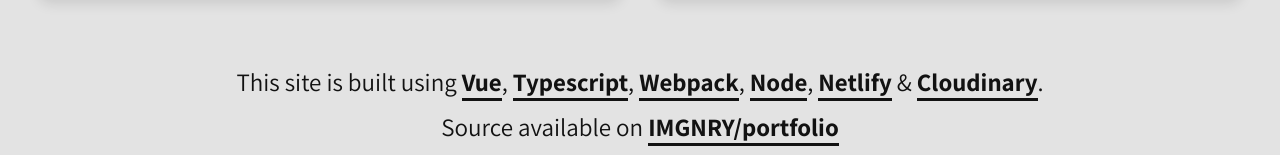
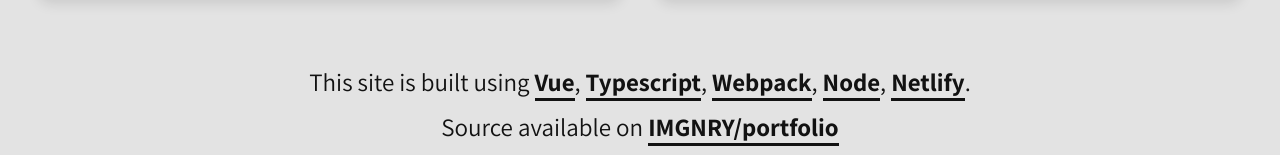
Before and after one commit to IMGNRY/portfolio, a Vue app: page / in a window 1280 px wide. Shown: the part 3513-3668 px from the top of the page. Built offline with nearby package versions, Linux system fonts and the light colour scheme.

Commit message:
removed cloudinary

```diff
--- a/src/App.vue
+++ b/src/App.vue
@@ -39,8 +39,7 @@
                 This site is built using
                 <a href="https://vuejs.org">Vue</a>, <a href="https://www.typescriptlang.org">Typescript</a>,
                 <a href="https://webpack.js.org">Webpack</a>, <a href="https://nodejs.org">Node</a>,
-                <a href="https://www.netlify.com">Netlify</a> & <a href="https://cloudinary.com">Cloudinary</a>.
-                <br />Source available on
+                <a href="https://www.netlify.com">Netlify</a>. <br />Source available on
                 <a href="https://github.com/IMGNRY/portfolio">IMGNRY/portfolio</a>
             </p>
         </footer>
```
